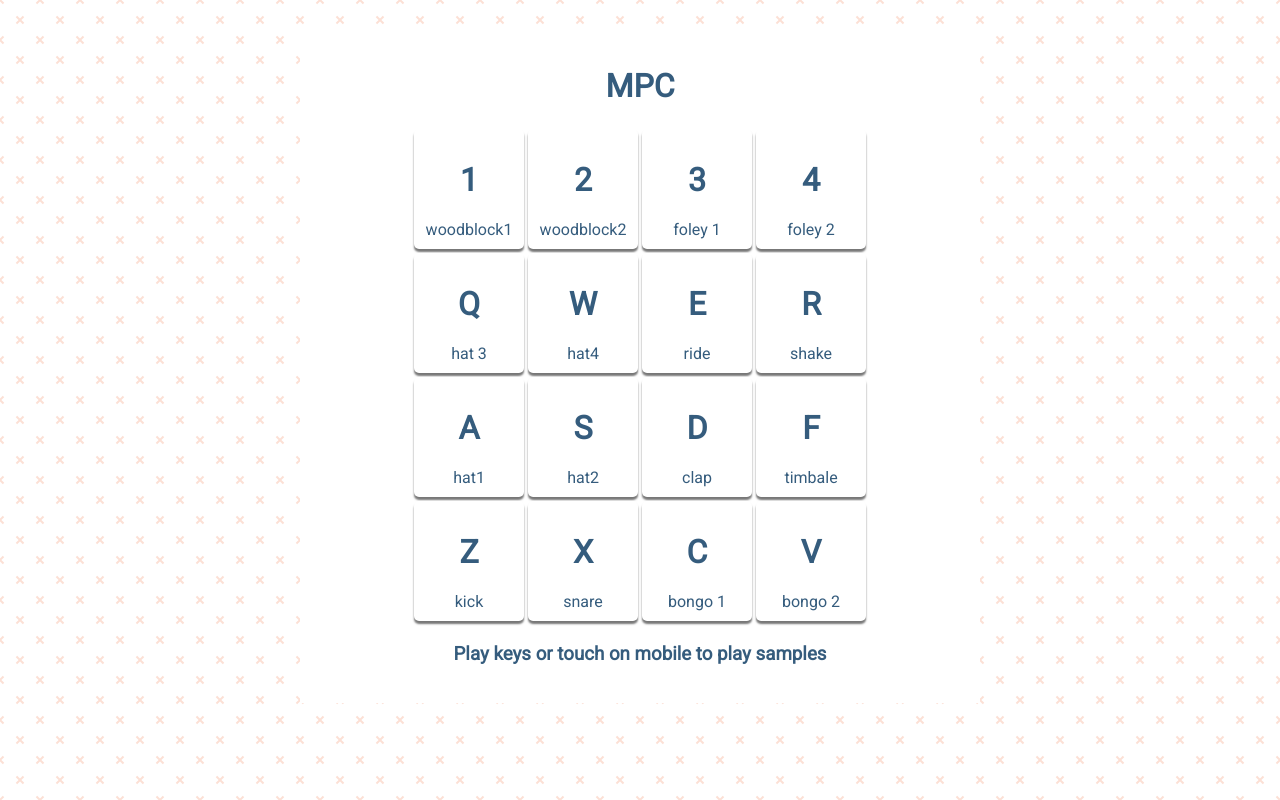
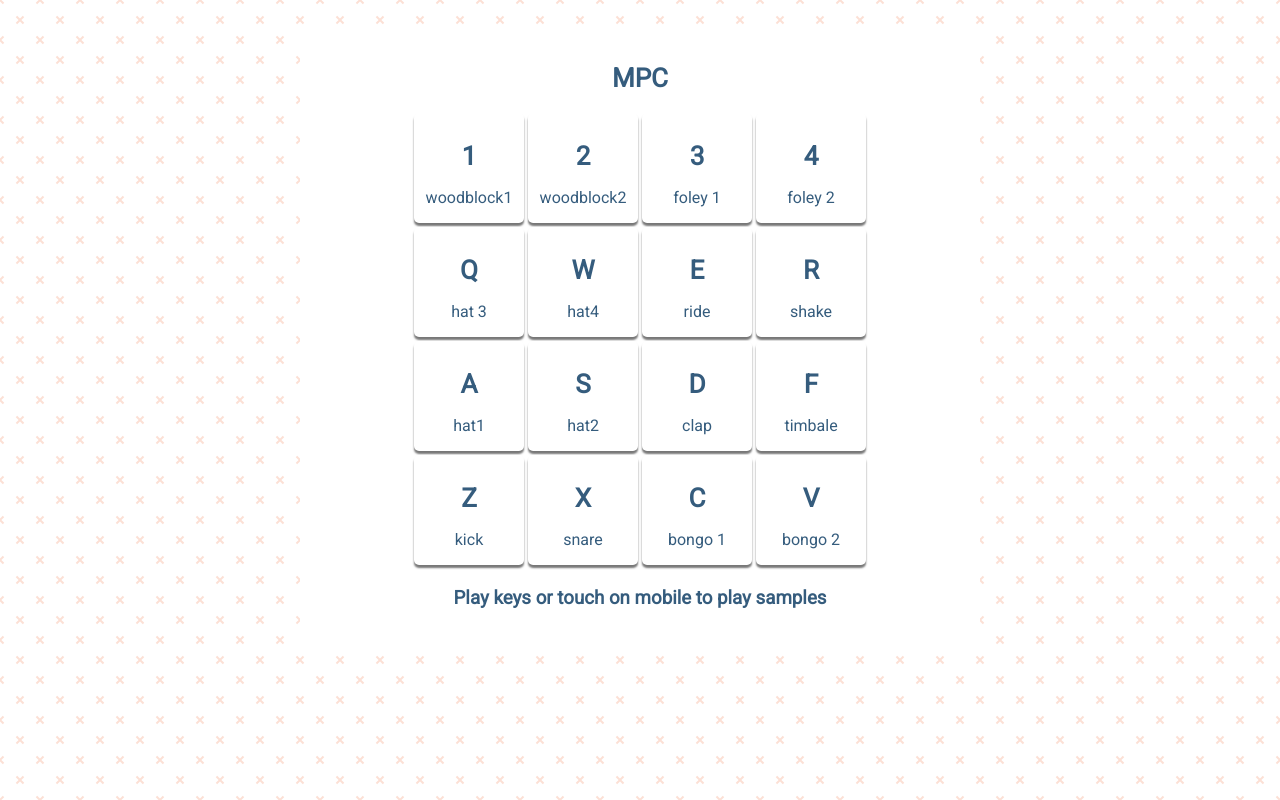
Before and after one commit to BrianSekelsky/mpc, a React (Create React App) app: page / in a window 1280 px wide. Built offline with nearby package versions, Linux system fonts and the light colour scheme.

Commit message:
fix mobile styling

```diff
--- a/src/App.css
+++ b/src/App.css
@@ -28,7 +28,7 @@
 }*/
 
 .container{
-  width: 50%;
+  width: 90%;
   background-color: white;
   padding: 20px;
   margin: 2% auto;
@@ -51,10 +51,17 @@
   -moz-box-shadow: 0 3px 2px #777;
   box-shadow: 0 3px 2px #777;
 }
+span{
+  font-size: 10px;
+}
+h1{
+  font-size: 16px;
+}
 
 .pad{
-  min-width: 90px;
-  min-height: 90px;
+  max-width: 60px;
+  min-width: 60px;
+  max-height: 60px;
   padding: 10px;
   color: var(--color1);
   background-color: white;
@@ -70,3 +77,19 @@
   border-bottom: none;
   color: white;
 }
+
+@media only screen and (min-width: 800px) {
+  .container{
+    width: 50%;
+  }
+  .pad{
+    min-width: 90px;
+    min-height: 90px;
+  }
+  span{
+    font-size: 16px;
+  }
+  h1{
+    font-size: 26px;
+  }
+}
--- a/src/components/filebrowser.jsx
+++ b/src/components/filebrowser.jsx
@@ -2,7 +2,7 @@
 import ReactDOM from 'react-dom';
 import { DragDropContext, Droppable, Draggable } from 'react-beautiful-dnd';
 
-import clap from '../samples/clap.wav';
+import clap from '../samples/Clap.wav';
 import kick from '../samples/kick.wav';
 import hat from '../samples/hat1.wav';
 import snare from '../samples/snare.wav';
```
